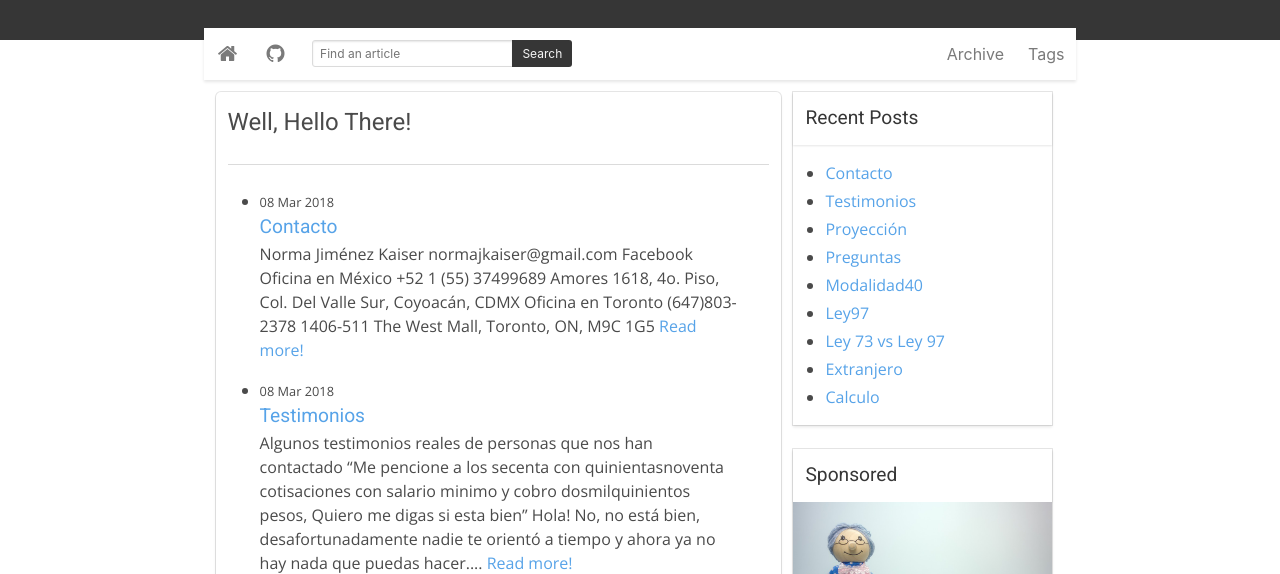
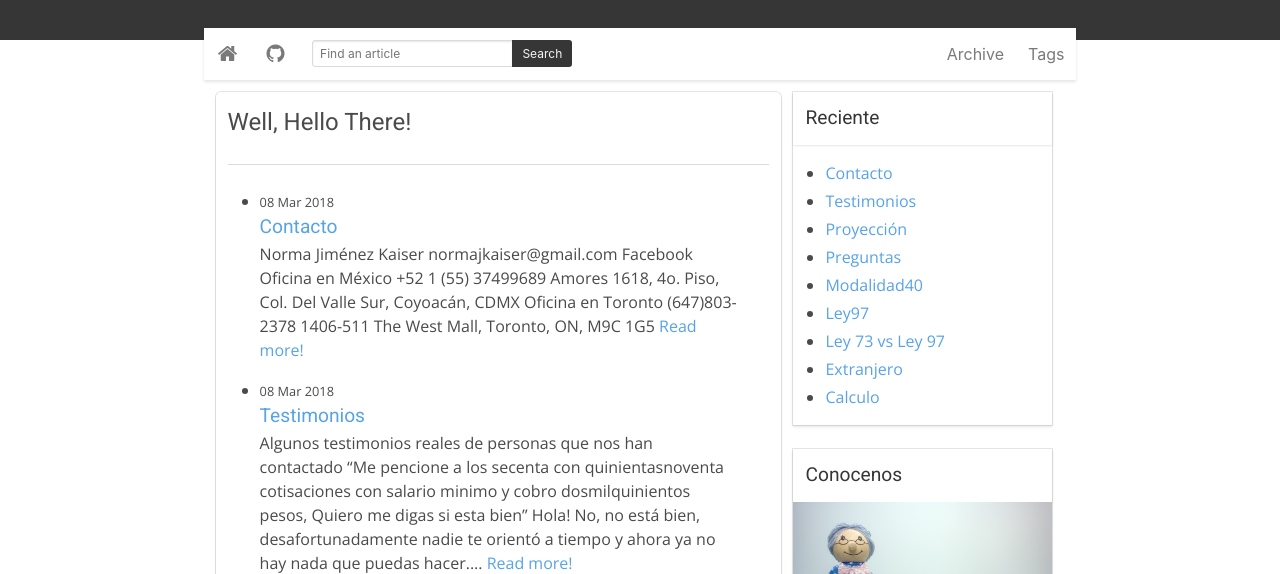
Before and after one commit to PensionesMexico/PensionesMexico.github.io, a Jekyll site: the page built from index.html, in a window 1280 px wide. Shown: the part 126-700 px from the top of the page. Built offline with Jekyll 4.4.1, drawn with Linux system fonts in a browser that asks for light colours; comment, search, counter and statistics services are not loaded.

Commit message:
Update default.html

```diff
--- a/_layouts/default.html
+++ b/_layouts/default.html
@@ -80,7 +80,7 @@
             <div class="card">
               <header class="card-header">
                 <p class="card-header-title nice-title">
-                  Recent Posts
+                  Reciente
                 </p>
               </header>
               <div class="card-content">
@@ -102,7 +102,7 @@
             <div class="card">
               <header class="card-header">
                 <p class="card-header-title nice-title">
-                  Sponsored
+                  Conocenos
                 </p>
               </header>
               <div class="card-content">
```
